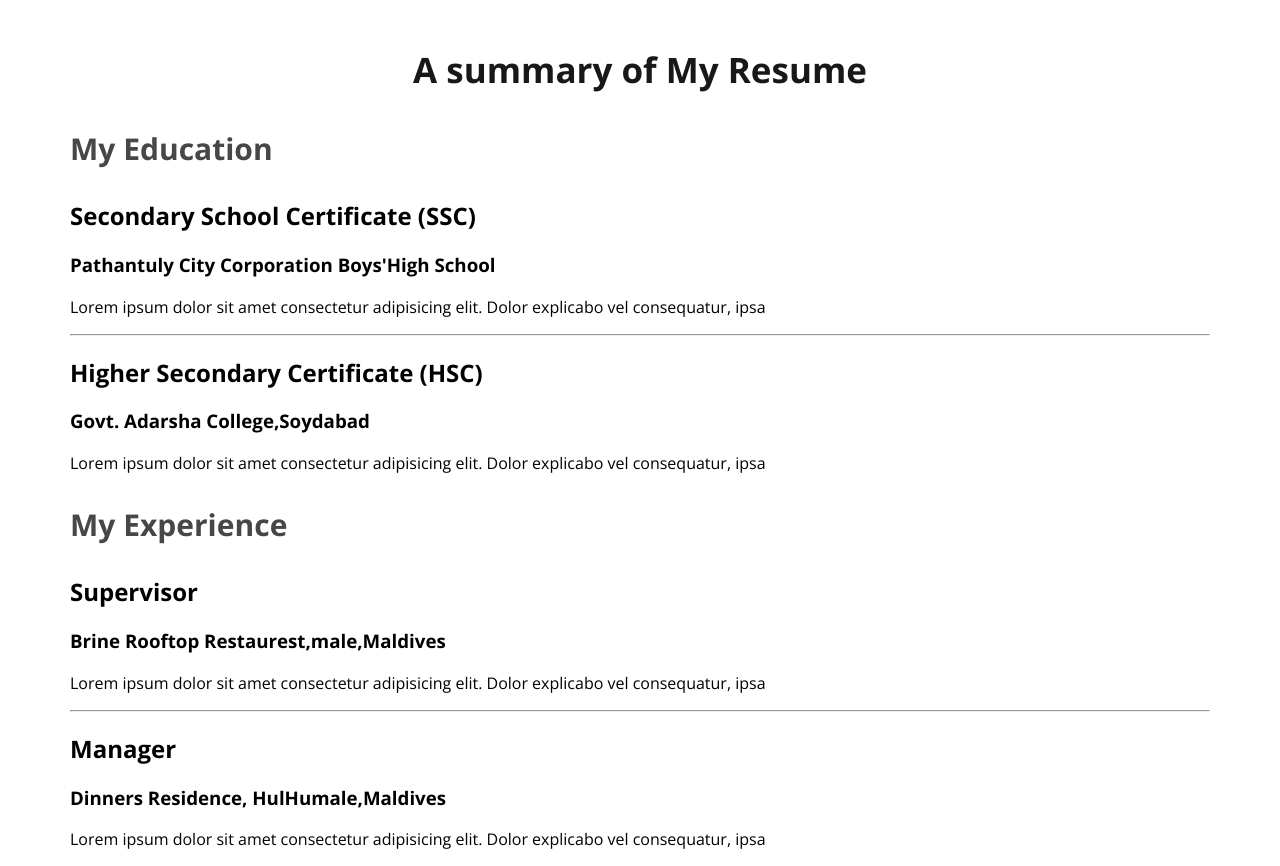
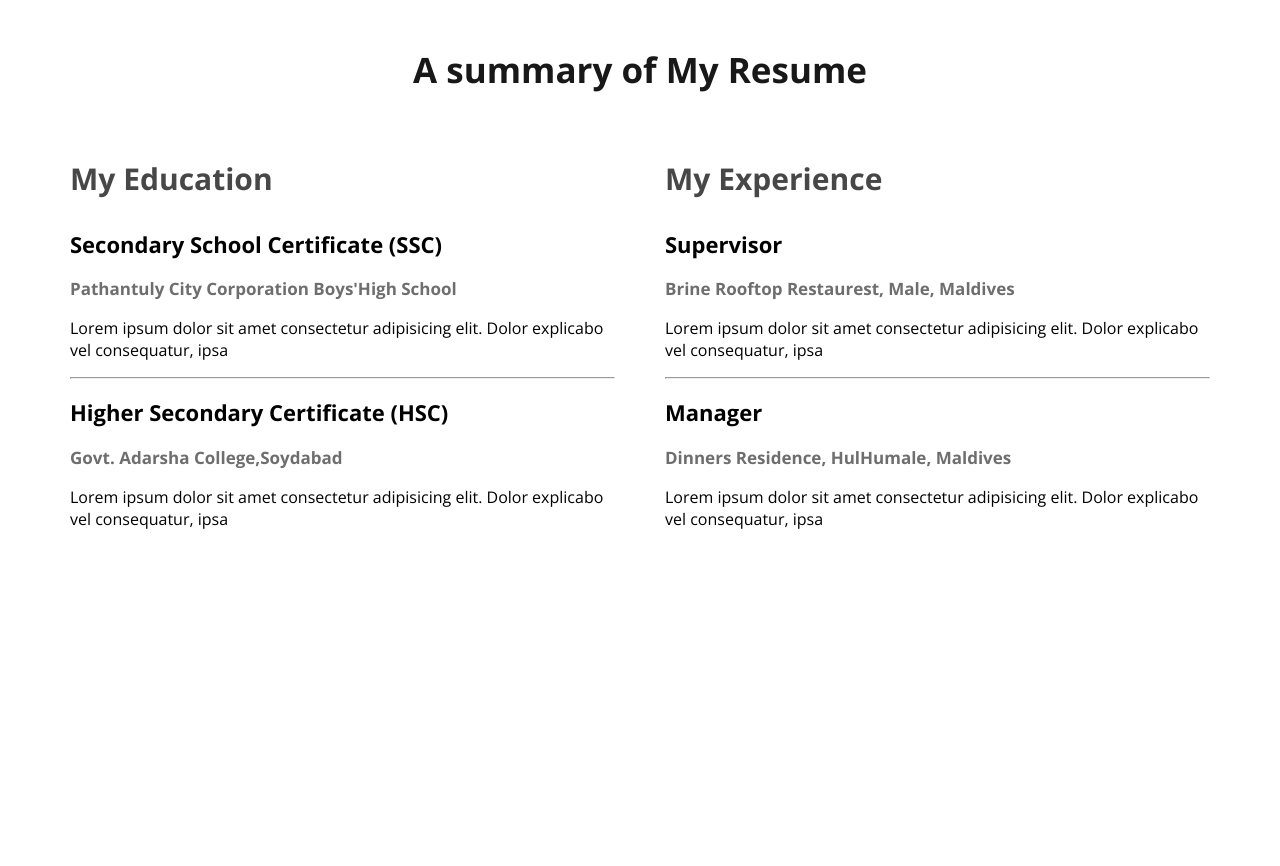
Before and after one commit to Roni0186/abdullah-portfolio, a plain HTML site: page index.html in a window 1280 px wide. Shown: the part 2100-2966 px from the top of the page. After the commit the page ends 2654 px from the top, so only its background shows below. Drawn offline with nearby package versions, Linux system fonts and the light colour scheme.

Commit message:
addded resume

```diff
--- a/index.html
+++ b/index.html
@@ -104,13 +104,13 @@
 
                     <div class="resume-item">
                         <h2 class="resume-item-title">Supervisor</h2>
-                        <h3 class="resume-item-experince">Brine Rooftop Restaurest,male,Maldives</h3>
+                        <h3 class="resume-item-experince">Brine Rooftop Restaurest, Male, Maldives</h3>
                         <p class="resume-item-discription">Lorem ipsum dolor sit amet consectetur adipisicing elit. Dolor explicabo vel consequatur, ipsa</p>
                     </div>
                     <hr>
                     <div class="resume-item">
                         <h2 class="resume-item-title">Manager</h2>
-                        <h3 class="resume-item-experince">Dinners Residence, HulHumale,Maldives </h3>
+                        <h3 class="resume-item-experince">Dinners Residence, HulHumale, Maldives </h3>
                         <p class="resume-item-discription">Lorem ipsum dolor sit amet consectetur adipisicing elit. Dolor explicabo vel consequatur, ipsa</p>
                 </div>
             </div>
--- a/styles/portfolio.css
+++ b/styles/portfolio.css
@@ -124,3 +124,14 @@ main section {
     font-size: 30px;
     font-weight: 700;
 }
+.resume-container{
+    display: flex;
+    gap: 50px;
+}
+.resume-item-title{
+    font-size: 22px;
+}
+.resume-item-institute, .resume-item-experince{
+    color: #6e6e6e;
+    font-size: 17px;
+}
```
